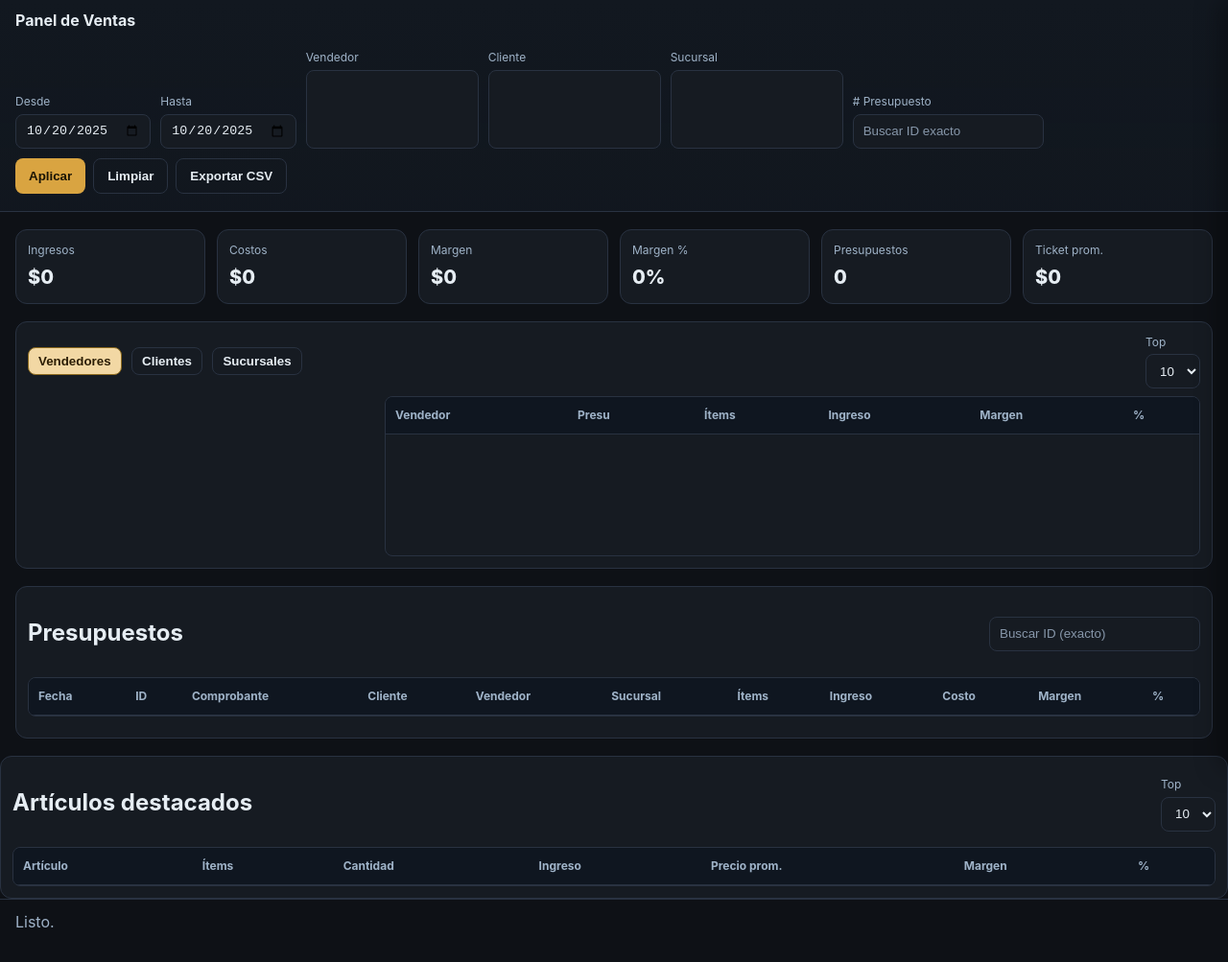
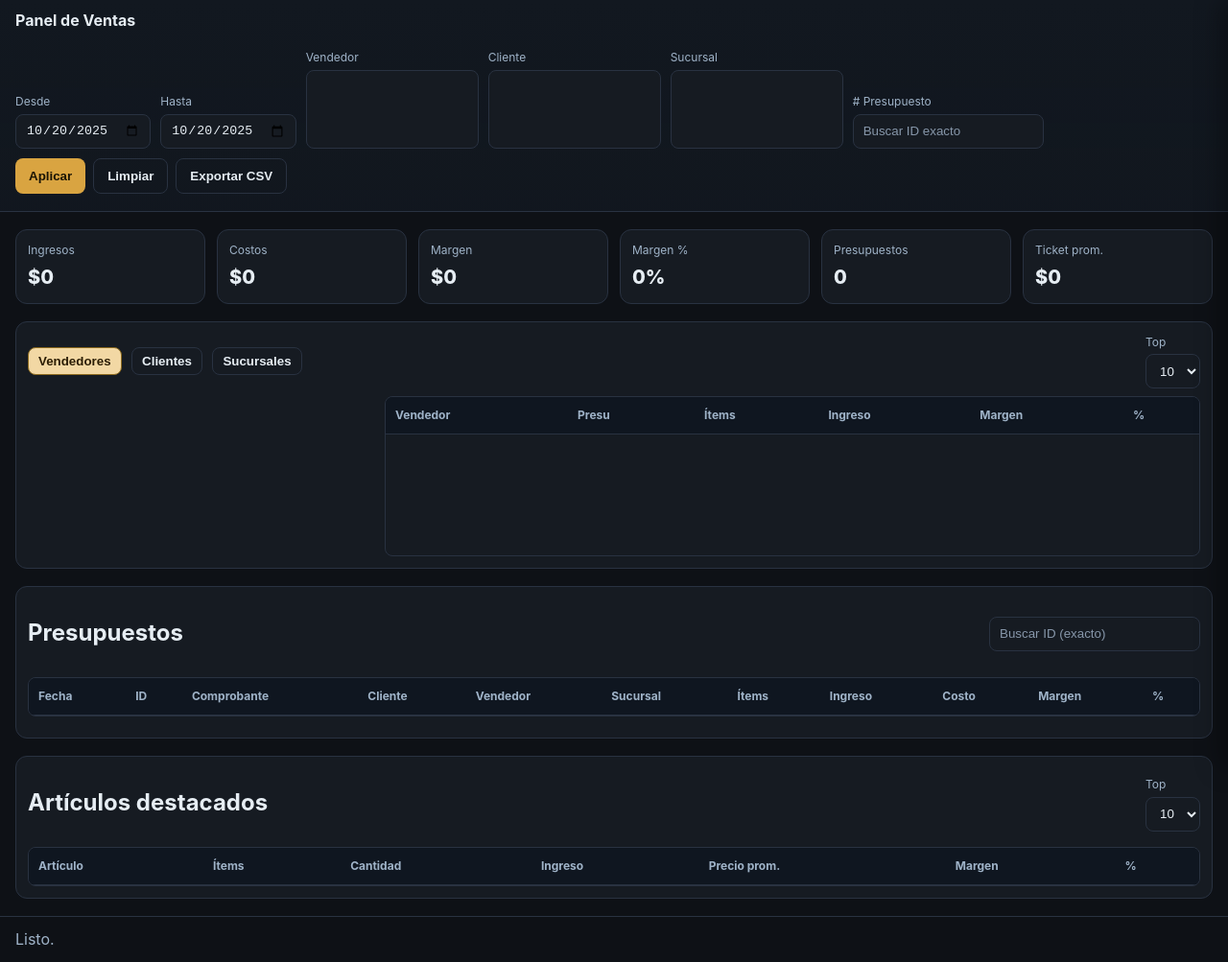
Before and after one commit to Ecastillo0588/turnos-clinica, a plain HTML site: page index.html in a window 1280 px wide. Shown: the whole page at 96% size. Drawn offline with nearby package versions, Linux system fonts and the light colour scheme.

Commit message:
Refactor index.html for improved structure and labels
Refactor HTML structure for better readability and organization. Added missing labels and improved table headers.

```diff
--- a/index.html
+++ b/index.html
@@ -14,27 +14,36 @@
       <div class="row">
         <label>Desde <input type="date" id="f-desde"></label>
         <label>Hasta <input type="date" id="f-hasta"></label>
+
         <label>Vendedor
           <select id="f-vendedor" multiple></select>
         </label>
+
         <label>Cliente
           <select id="f-cliente" multiple></select>
         </label>
+
         <label>Sucursal
           <select id="f-sucursal" multiple></select>
         </label>
-        <label># Presupuesto <input id="f-id" placeholder="Buscar ID exacto" /></label>
+
+        <label># Presupuesto
+          <input id="f-id" placeholder="Buscar ID exacto" />
+        </label>
+
         <div class="actions">
           <button id="btn-apply">Aplicar</button>
           <button id="btn-clear" class="ghost">Limpiar</button>
           <button id="btn-csv" class="ghost" disabled>Exportar CSV</button>
         </div>
       </div>
+
       <div id="active-filters" class="active-filters"></div>
     </div>
   </header>
 
   <main class="container">
+    <!-- KPIs -->
     <section class="cards cards-6">
       <div class="card"><div class="card-title">Ingresos</div><div class="card-value" id="k-ingresos">$0</div></div>
       <div class="card"><div class="card-title">Costos</div><div class="card-value" id="k-costos">$0</div></div>
@@ -44,6 +53,7 @@
       <div class="card"><div class="card-title">Ticket prom.</div><div class="card-value" id="k-ticket">$0</div></div>
     </section>
 
+    <!-- Tabs de distribución -->
     <section class="tabs panel">
       <div class="tabs-header">
         <div class="tabs-left">
@@ -54,48 +64,65 @@
         <div class="tabs-right">
           <label>Top
             <select id="topN">
-              <option>5</option><option selected>10</option><option>15</option><option>20</option>
+              <option>5</option>
+              <option selected>10</option>
+              <option>15</option>
+              <option>20</option>
             </select>
           </label>
         </div>
       </div>
+
       <div class="tabs-body">
+        <!-- Vendedores -->
         <div class="tab-pane active" id="pane-vend">
           <div class="two">
             <div><canvas id="chartVend" height="160"></canvas></div>
             <div class="table-wrapper">
               <table id="tbl-vend" data-kind="vendedor" class="table-10">
-                <thead><tr><th>Vendedor</th><th>Presu</th><th>Ítems</th><th>Ingreso</th><th>Margen</th><th>%</th></tr></thead>
+                <thead>
+                  <tr><th>Vendedor</th><th>Presu</th><th>Ítems</th><th>Ingreso</th><th>Margen</th><th>%</th></tr>
+                </thead>
                 <tbody></tbody>
               </table>
             </div>
           </div>
         </div>
+
+        <!-- Clientes -->
         <div class="tab-pane" id="pane-cli">
           <div class="two">
             <div><canvas id="chartCli" height="160"></canvas></div>
             <div class="table-wrapper">
               <table id="tbl-cli" data-kind="cliente" class="table-10">
-                <thead><tr><th>Cliente</th><th>Presu</th><th>Ítems</th><th>Ingreso</th><th>Margen</th><th>%</th></tr></thead>
+                <thead>
+                  <tr><th>Cliente</th><th>Presu</th><th>Ítems</th><th>Ingreso</th><th>Margen</th><th>%</th></tr>
+                </thead>
                 <tbody></tbody>
               </table>
             </div>
           </div>
         </div>
+
+        <!-- Sucursales -->
         <div class="tab-pane" id="pane-suc">
           <div class="two">
             <div><canvas id="chartSuc" height="160"></canvas></div>
             <div class="table-wrapper">
               <table id="tbl-suc" data-kind="sucursal" class="table-10">
-                <thead><tr><th>Sucursal</th><th>Presu</th><th>Ítems</th><th>Ingreso</th><th>Margen</th><th>%</th></tr></thead>
+                <thead>
+                  <tr><th>Sucursal</th><th>Presu</th><th>Ítems</th><th>Ingreso</th><th>Margen</th><th>%</th></tr>
+                </thead>
                 <tbody></tbody>
               </table>
             </div>
           </div>
         </div>
+
       </div>
     </section>
 
+    <!-- Presupuestos (cabeceras) -->
     <section class="panel">
       <div class="panel-head">
         <h2>Presupuestos</h2>
@@ -107,9 +134,17 @@
         <table id="tbl-heads">
           <thead>
             <tr>
-              <th>Fecha</th><th>ID</th><th>Comprobante</th><th>Cliente</th>
-              <th>Vendedor</th><th>Sucursal</th><th>Ítems</th>
-              <th>Ingreso</th><th>Costo</th><th>Margen</th><th>%</th>
+              <th>Fecha</th>
+              <th>ID</th>
+              <th>Comprobante</th>
+              <th>Cliente</th>
+              <th>Vendedor</th>
+              <th>Sucursal</th>
+              <th>Ítems</th>
+              <th>Ingreso</th>
+              <th>Costo</th>
+              <th>Margen</th>
+              <th>%</th>
             </tr>
           </thead>
           <tbody></tbody>
@@ -118,16 +153,49 @@
       <div class="pagination" id="pg-heads"></div>
     </section>
 
+    <!-- Artículos destacados -->
+    <section class="panel">
+      <div class="panel-head">
+        <h2>Artículos destacados</h2>
+        <div class="toolbar">
+          <label>Top
+            <select id="top-art">
+              <option>5</option>
+              <option selected>10</option>
+              <option>15</option>
+              <option>20</option>
+            </select>
+          </label>
+        </div>
+      </div>
+      <div class="table-wrapper">
+        <table id="tbl-art" class="table-10">
+          <thead>
+            <tr>
+              <th>Artículo</th>
+              <th>Ítems</th>
+              <th>Cantidad</th>
+              <th>Ingreso</th>
+              <th>Precio prom.</th>
+              <th>Margen</th>
+              <th>%</th>
+            </tr>
+          </thead>
+          <tbody></tbody>
+        </table>
+      </div>
+    </section>
   </main>
 
+  <!-- Drawer (sidebar de presupuesto) -->
   <aside id="drawer">
     <div class="drawer-header">
       <div class="drawer-title" id="dw-title">Presupuesto</div>
       <button id="dw-close" aria-label="Cerrar">✕</button>
     </div>
-    <div id="overlay"></div>
     <div class="drawer-body">
       <div id="dw-meta" class="meta"></div>
+
       <div class="tabs small">
         <div class="tabs-header">
           <button class="tab active" data-tab="dw-items">Ítems</button>
@@ -138,54 +206,37 @@
             <div class="table-wrapper">
               <table id="dw-table">
                 <thead>
-                  <tr><th>Artículo</th><th>Cant.</th><th>Precio</th><th>Importe</th><th>Costo</th><th>Margen</th><th>%</th></tr>
+                  <tr>
+                    <th>Artículo</th><th>Cant.</th><th>Precio</th>
+                    <th>Importe</th><th>Costo</th><th>Margen</th><th>%</th>
+                  </tr>
                 </thead>
                 <tbody></tbody>
               </table>
             </div>
           </div>
+
           <div class="tab-pane" id="pane-dw-res">
             <div class="table-wrapper">
               <table id="dw-res-table">
-                <thead><tr><th>Grupo</th><th>Clave</th><th>Ítems</th><th>Ingreso</th><th>Costo</th><th>Margen</th><th>%</th></tr></thead>
+                <thead>
+                  <tr>
+                    <th>Grupo</th><th>Clave</th><th>Ítems</th>
+                    <th>Ingreso</th><th>Costo</th><th>Margen</th><th>%</th>
+                  </tr>
+                </thead>
                 <tbody></tbody>
               </table>
             </div>
           </div>
+
         </div>
       </div>
     </div>
   </aside>
 
-  <section class="panel">
-  <div class="panel-head">
-    <h2>Artículos destacados</h2>
-    <div class="toolbar">
-      <label>Top
-        <select id="top-art">
-          <option>5</option><option selected>10</option><option>15</option><option>20</option>
-        </select>
-      </label>
-    </div>
-  </div>
-  <div class="table-wrapper">
-    <table id="tbl-art" class="table-10">
-      <thead>
-        <tr>
-          <th>Artículo</th>
-          <th>Ítems</th>
-          <th>Cantidad</th>
-          <th>Ingreso</th>
-          <th>Precio prom.</th>
-          <th>Margen</th>
-          <th>%</th>
-        </tr>
-      </thead>
-      <tbody></tbody>
-    </table>
-  </div>
-</section>
-
+  <!-- Overlay para cerrar el drawer con clic afuera -->
+  <div id="overlay"></div>
 
   <footer class="foot"><span id="status">Listo.</span></footer>
   <script src="./app.js"></script>
```
